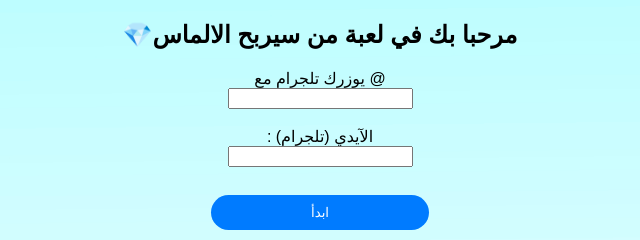
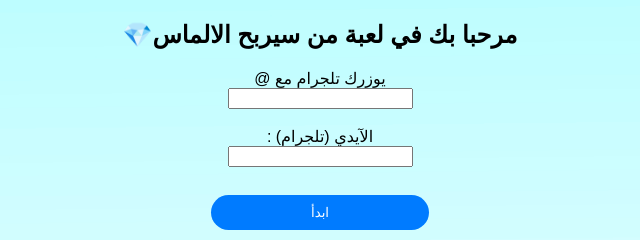
Before and after one commit to jmthon20au/almas, a plain HTML site: page index.html in a window 1280 px wide. Shown: the part 172-412 px from the top of the page, 320-960 px from the left. Drawn offline with Linux system fonts and the light colour scheme.

Commit message:
Update index.html

```diff
--- a/index.html
+++ b/index.html
@@ -66,7 +66,7 @@
     <div class="container" id="start-screen">
         <h2>مرحبا بك في لعبة من سيربح الالماس💎</h2>
         <form id="user-form">
-            <label>@ يوزرك تلجرام مع</label><br>
+            <label>يوزرك تلجرام مع @</label><br>
             <input type="text" id="username" required><br><br>
             <label>الآيدي (تلجرام) :</label><br>
             <input type="number" id="user-id" required><br><br>
```
